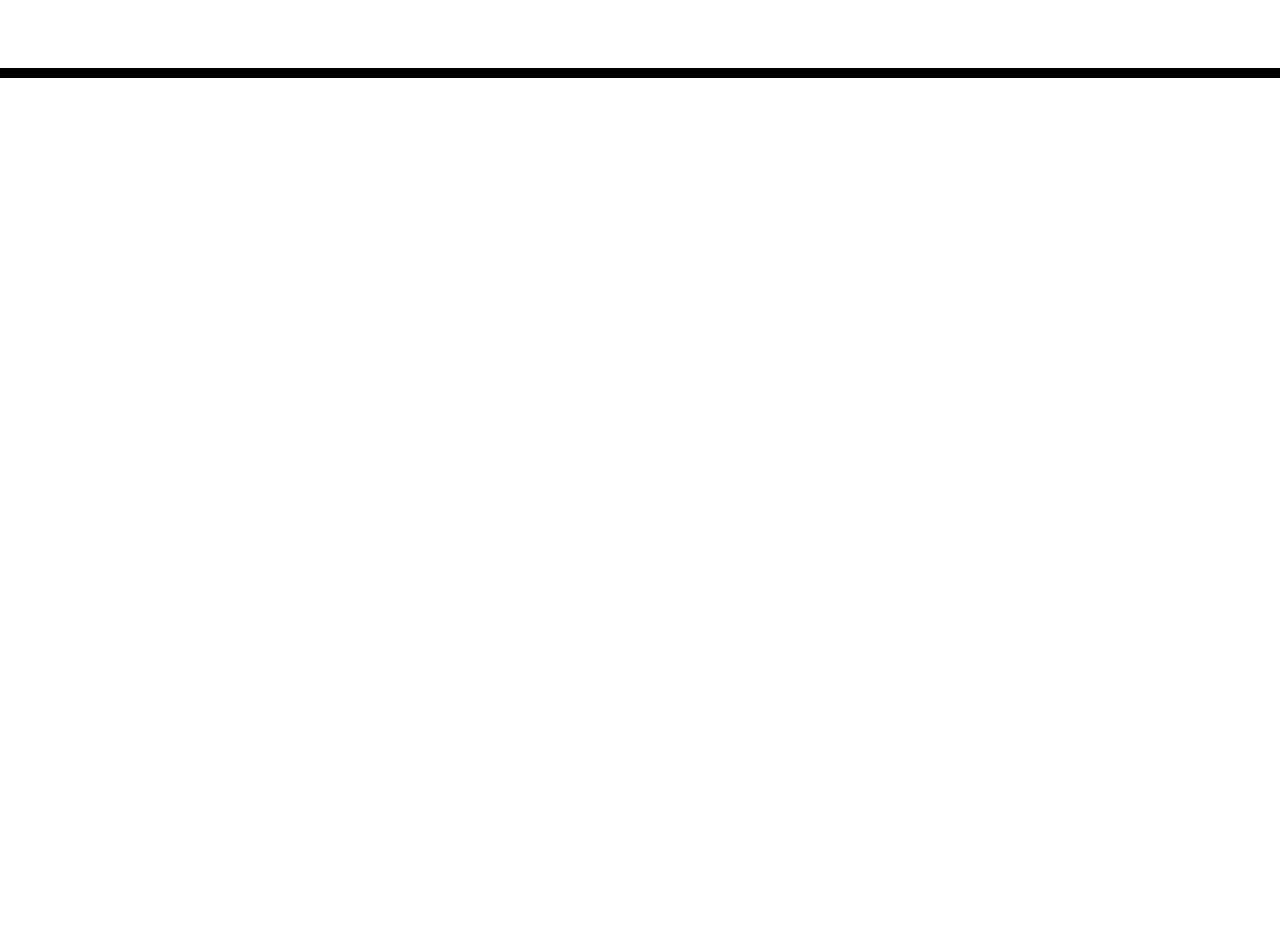
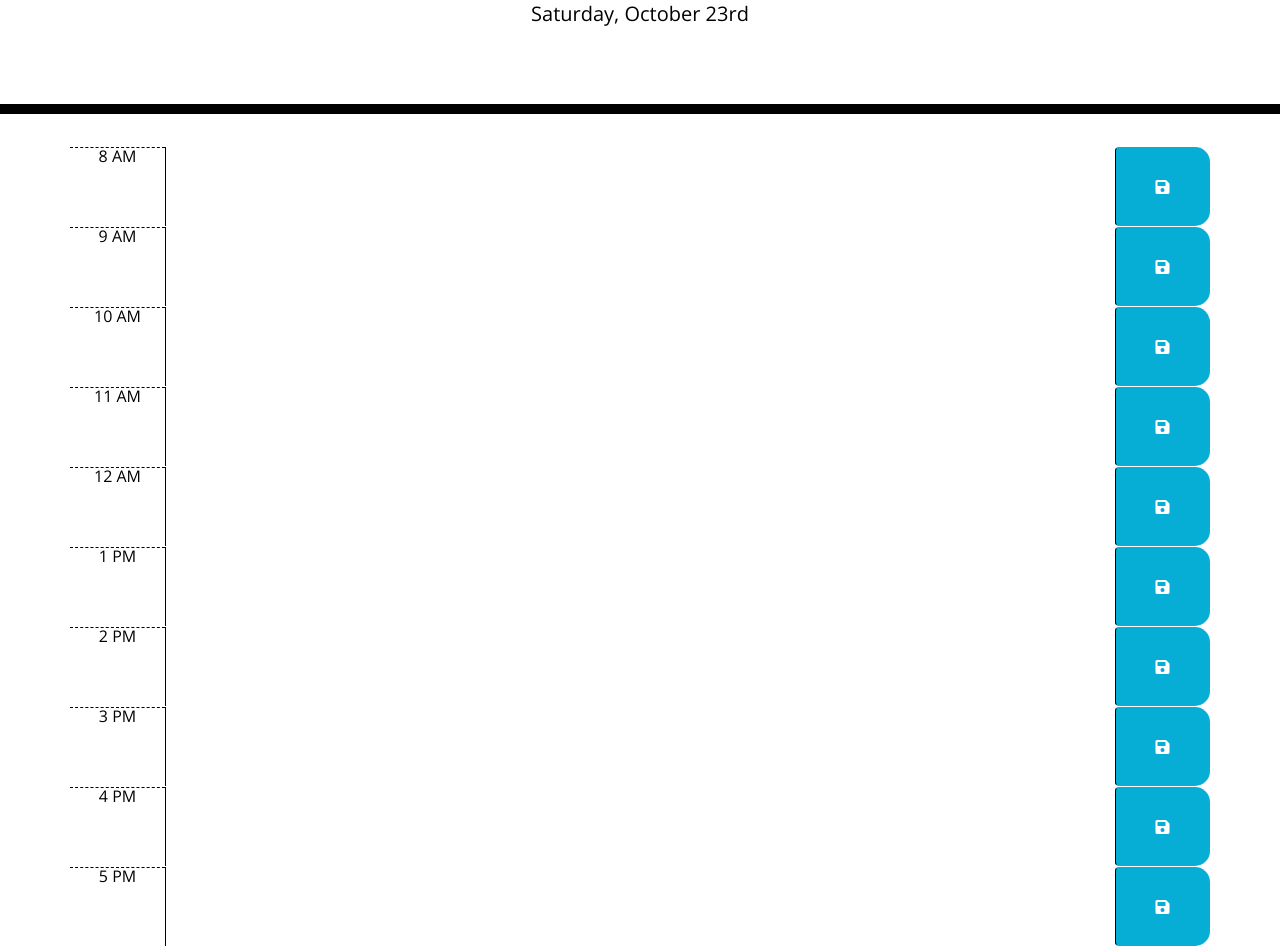
Before and after one commit to JeramySena/05-challenge-work-day-scheduler, a plain HTML site: page index.html in a window 1280 px wide. Shown: the part 190-1136 px from the top of the page. Before the commit the page ends 800 px from the top, so only its background shows below. Drawn offline with nearby package versions, Linux system fonts and the light colour scheme.

Commit message:
added date at top

```diff
--- a/assets/script.js
+++ b/assets/script.js
@@ -0,0 +1,12 @@
+var workCalender = moment();
+
+
+$(document).ready(function(){
+    $("#currentDay").text(moment().format("dddd, MMMM Do"));
+    $(".saveBtn").on("click", function(){
+        var plannerText = $(this).siblings(".description").val();
+        var time = $(this).parent().attr("id");
+        localStorage.setItem(time, plannerText);
+
+    });
+});
--- a/index.html
+++ b/index.html
@@ -29,10 +29,60 @@
       <p id="currentDay" class="lead"></p>
     </header>
     <div class="container">
-      <!-- Timeblocks go here -->
-    </div>
+      <div class="row time-block">
+        <div class="col-sm-1 hour">8 AM</div>
+        <textarea class="col-sm-10 description"></textarea>
+        <button class="btn col-sm-1 saveBtn "><i class="fas fa-save"></i></button>
+      </div>
+      <div class="row time-block">
+        <div class="col-sm-1 hour">9 AM</div>
+        <textarea class="col-sm-10 description"></textarea>
+        <button class="btn col-sm-1 saveBtn "><i class="fas fa-save"></i></button>
+      </div>
+      <div class="row time-block">
+        <div class="col-sm-1 hour">10 AM</div>
+        <textarea class="col-sm-10 description"></textarea>
+        <button class="btn col-sm-1 saveBtn "><i class="fas fa-save"></i></button>
+      </div>
+      <div class="row time-block">
+        <div class="col-sm-1 hour">11 AM</div>
+        <textarea class="col-sm-10 description"></textarea>
+        <button class="btn col-sm-1 saveBtn "><i class="fas fa-save"></i></button>
+      </div>
+      <div class="row time-block">
+        <div class="col-sm-1 hour">12 AM</div>
+        <textarea class="col-sm-10 description"></textarea>
+        <button class="btn col-sm-1 saveBtn "><i class="fas fa-save"></i></button>
+      </div>
+      <div class="row time-block">
+        <div class="col-sm-1 hour">1 PM</div>
+        <textarea class="col-sm-10 description"></textarea>
+        <button class="btn col-sm-1 saveBtn "><i class="fas fa-save"></i></button>
+      </div>
+      <div class="row time-block">
+        <div class="col-sm-1 hour">2 PM</div>
+        <textarea class="col-sm-10 description"></textarea>
+        <button class="btn col-sm-1 saveBtn "><i class="fas fa-save"></i></button>
+      </div>
+      <div class="row time-block">
+        <div class="col-sm-1 hour">3 PM</div>
+        <textarea class="col-sm-10 description"></textarea>
+        <button class="btn col-sm-1 saveBtn "><i class="fas fa-save"></i></button>
+      </div>
+      <div class="row time-block">
+        <div class="col-sm-1 hour">4 PM</div>
+        <textarea class="col-sm-10 description"></textarea>
+        <button class="btn col-sm-1 saveBtn "><i class="fas fa-save"></i></button>
+      </div>
+      <div class="row time-block">
+        <div class="col-sm-1 hour">5 PM</div>
+        <textarea class="col-sm-10 description"></textarea>
+        <button class="btn col-sm-1 saveBtn "><i class="fas fa-save"></i></button>
+      </div>
+
 
     <script src="https://code.jquery.com/jquery-3.4.1.min.js"></script>
     <script src="https://cdnjs.cloudflare.com/ajax/libs/moment.js/2.24.0/moment.min.js"></script>
+    <script src="assets/script.js"></script>
   </body>
 </html>
```
